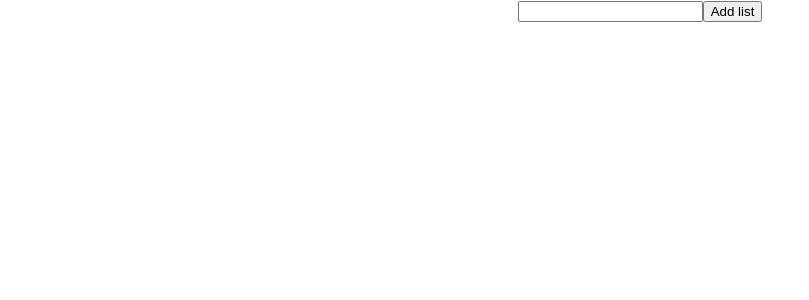
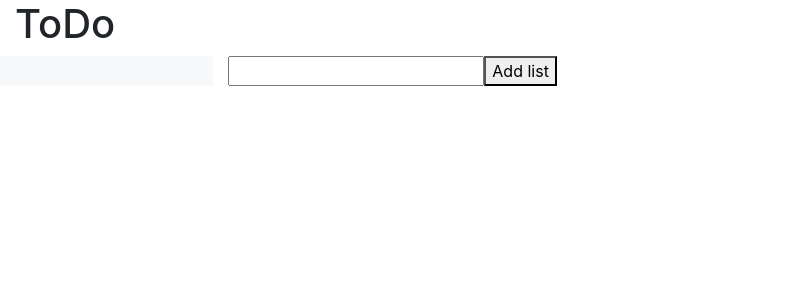
Before and after one commit to isaacaflores2/reactToDoApp, a React (Create React App) app in the folder todo-app/: page / in a window 1280 px wide. Shown: the top 300 px of the page, without its empty margins (0-809 px from the left). Built offline with nearby package versions, Linux system fonts and the light colour scheme.

Commit message:
Add Header component to App

```diff
--- a/todo-app/src/App.js
+++ b/todo-app/src/App.js
@@ -1,8 +1,10 @@
 import React from 'react';
 import './App.css';
+import 'bootstrap/dist/css/bootstrap.min.css';
 import TodoList from './TodoList'
 import SideNav from './SideNav';
 import Todo from './modules/Todo';
+import Header from './Header';
 
 class App extends React.Component{
 
@@ -54,11 +56,15 @@ class App extends React.Component{
     const todoId = this.state.todoToDisplayId;
 
     return (
-      <div className="App">
-
+        <div className="container-fluid">
+          <Header/>
+          <div className="row">
+            <nav className="col-md-2 d-none d-md-block bg-light sidebar">
+              <SideNav todos={todos} onTodoSelect={this.handleNavSelect}/>
+            </nav>
+            <div className="col">
               {this.state.todos.length > 0 &&
                   <div>
-            <SideNav todos={todos} onTodoSelect={this.handleNavSelect}/>
                     <TodoList key={todoId} id={todoId} todo={todos[todoId]} onNewItem={this.handleTodoUpdate}/>
                   </div>
               }
@@ -68,7 +74,8 @@ class App extends React.Component{
                 <input id="newTodoList" onChange={this.handleTodoNameChange} value={this.state.newTodoName}/>
                 <button>Add list</button>
               </form>
-
+            </div>
+          </div>
         </div>
 
     );
--- /dev/null
+++ b/todo-app/src/Header.js
@@ -0,0 +1,11 @@
+import React from "react"
+
+function Header () {
+    return(
+        <header>
+          <h1>ToDo</h1>
+      </header>
+    );
+}
+
+export default Header;
```
Lines whose indentation alone changed are shown as unchanged.
